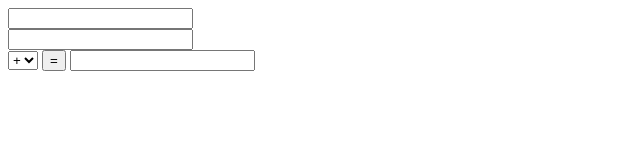
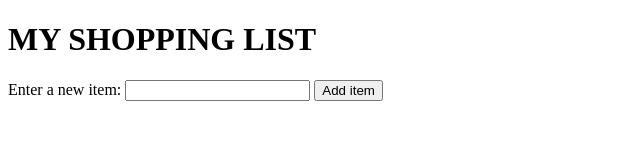
Before and after one commit to mariale2407/s11, a plain HTML site: page index.html in a window 1280 px wide. Shown: the whole page, without its empty margins (0-640 px from the left). Drawn offline with Linux system fonts and the light colour scheme.

Commit message:
Add files via upload
shooping list task

```diff
--- a/index.html
+++ b/index.html
@@ -4,31 +4,15 @@
     <meta charset="UTF-8">
     <meta http-equiv="X-UA-Compatible" content="IE=edge">
     <meta name="viewport" content="width=device-width, initial-scale=1.0">
-    <title>Addition</title>
+    <title>Shopping list</title>
     <link rel="stylesheet" href="styles.css">
-
 </head>
 <body>
-
-        <input type="text" id="n1" ><br>
-        <input type="text" id="n2" ><br>
-
-        <select  id="operators">
-            <option value="+">+</option>
-            <option value="-">-</option>
-            <option value="/">/</option>
-            <option value="x">x</option>
-        </select>
-
-        <button onclick = "calc();">=</button>
-
-        <input type="text" id="result">
-
-
-
-
-    <script src="main.js"></script>
-
-
+    <h1>MY SHOPPING LIST</h1>
+    <label for="">Enter a new item:</label>
+    <input type="text" id="input">
+    <button id="add">Add item</button>
+    <div id="items-container"></div>
+    <script src="script.js"></script>
 </body>
 </html>
--- /dev/null
+++ b/script.js
@@ -0,0 +1,10 @@
+let addButton = document.getElementById('add');
+let itemsContainer = document.getElementById('items-container');
+let inputField = document.getElementById('input');
+
+addButton.addEventListener('click', function(){
+    var paragraph = document.createElement('p');
+    paragraph.innerText = inputField.value;
+    itemsContainer.appendChild(paragraph);
+}
+)
```
